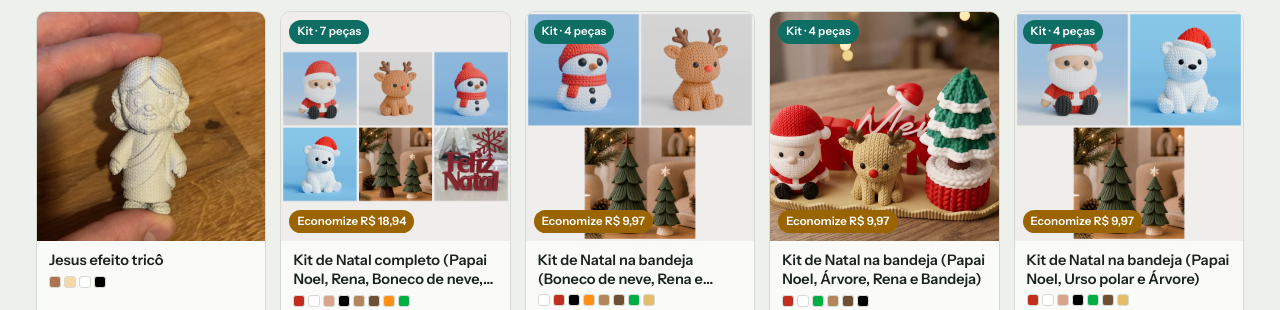
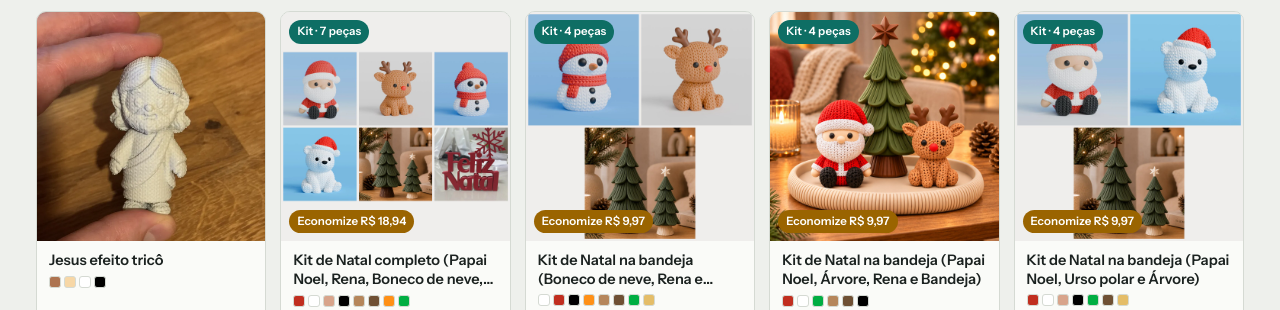
Before and after one commit to tteuzz/catalogo-clientes, a plain HTML site: page index.html in a window 1280 px wide. Shown: the part 1604-1914 px from the top of the page. Drawn offline with nearby package versions, Linux system fonts and the light colour scheme.

Commit message:
Nova foto do kit de Natal na bandeja
Co-Authored-By: Claude Opus 5.5 <noreply@anthropic.com>

```diff
--- a/data.js
+++ b/data.js
@@ -180,7 +180,8 @@ window.CATALOGO = {
                                     ],
                          "colorText":  "vermelho, branco, verde, caramelo, marrom e preto",
                          "dims":  null,
-    "image":  "img/natal-kit-bandeja.webp",
+    "gallery":  ["img/natal-kit-bandeja.webp"],
+    "image":  "img/natal-kit-bandeja-foto.jpg",
                          "createdAt":  1794444000000
                      },
                      {
--- a/index.html
+++ b/index.html
@@ -13,7 +13,7 @@
 <meta property="og:image" content="https://tteuzz.github.io/catalogo-clientes/img/natal-kit-completo.jpg">
 <meta property="og:locale" content="pt_BR">
 <meta name="twitter:card" content="summary_large_image">
-<script src="data.js?v=15"></script>
+<script src="data.js?v=16"></script>
 
 <meta name="theme-color" content="#0E6E64">
 <link rel="preconnect" href="https://fonts.googleapis.com">
```
Also changed, not shown: img/natal-kit-bandeja-foto.jpg (added).
